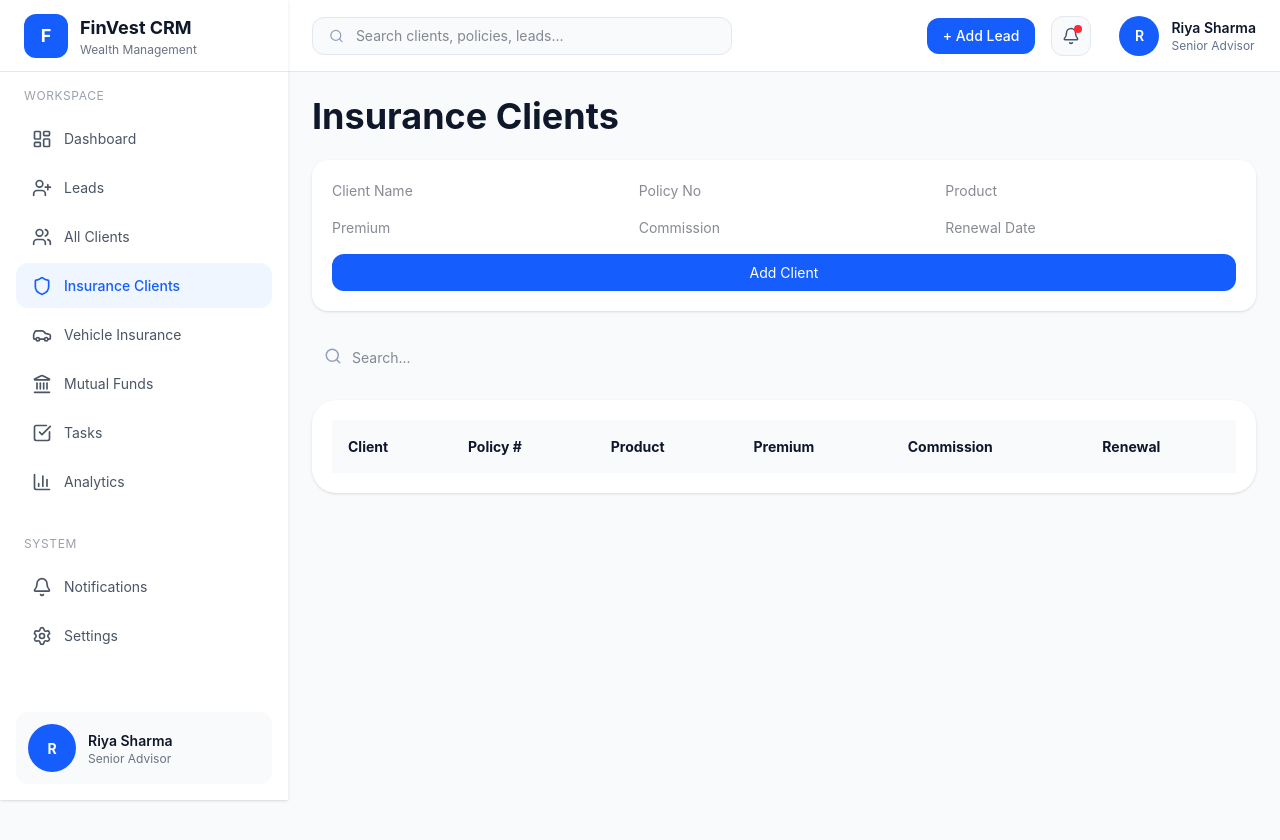
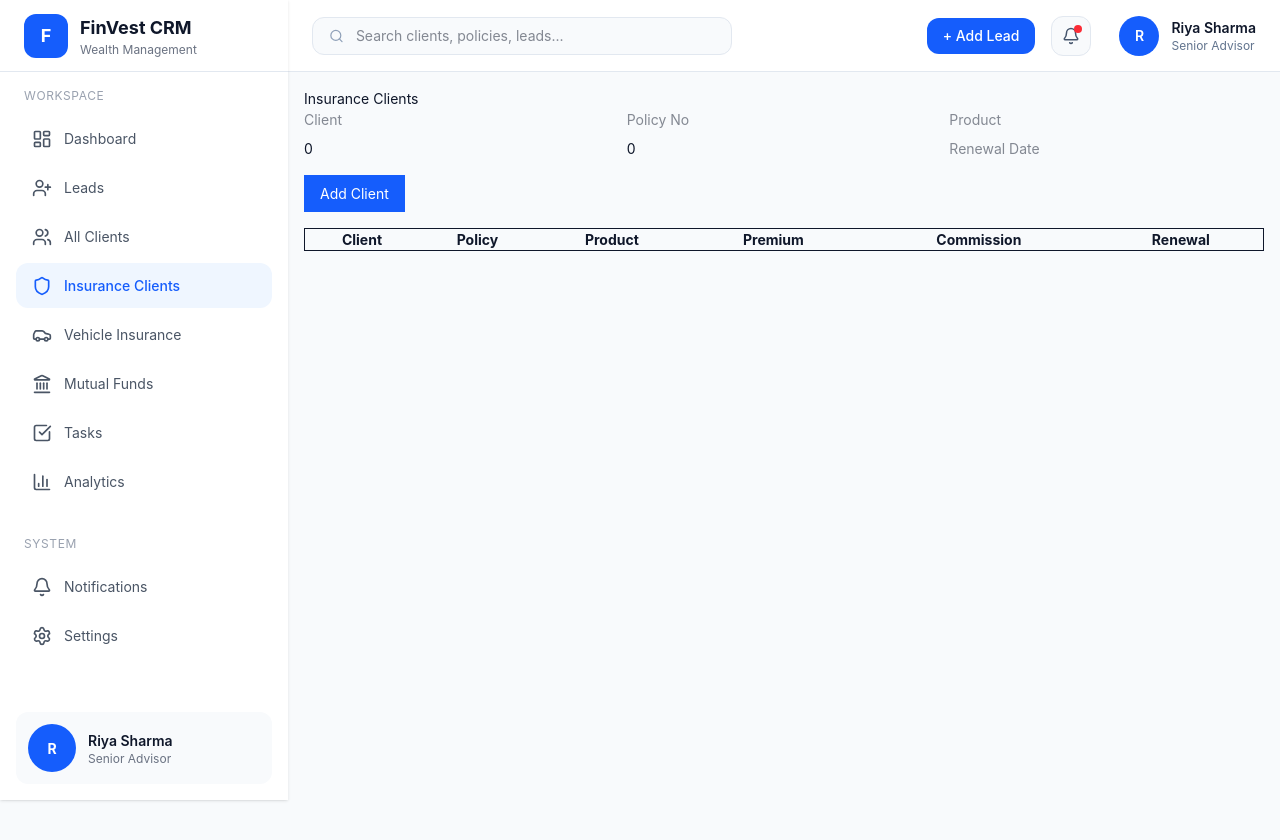
Before and after one commit to dhanlaxmicrm1-maker/crm-front, a React (Vite) app: page /insurance-clients in a window 1280 px wide. Shown: the top 840 px of the page. After the commit the page ends 800 px from the top, so only its background shows below. Built offline with nearby package versions, Linux system fonts and the light colour scheme.

Commit message:
Update InsuranceClients.tsx

```diff
--- a/src/pages/InsuranceClients.tsx
+++ b/src/pages/InsuranceClients.tsx
@@ -1,112 +1,100 @@
 import { useState } from "react";
-import { Search } from "lucide-react";
+
+type InsuranceClient = {
+  id: number;
+  client: string;
+  policyNo: string;
+  product: string;
+  premium: number;
+  commission: number;
+  renewal: string;
+};
 
 export default function InsuranceClients() {
-
-  const [clients, setClients] = useState([]);
-
-  const [form, setForm] = useState({
+  const [clients, setClients] = useState<InsuranceClient[]>([]);
+  const [form, setForm] = useState<Omit<InsuranceClient, "id">>({
     client: "",
     policyNo: "",
     product: "",
-    premium: "",
-    commission: "",
-    renewal: ""
+    premium: 0,
+    commission: 0,
+    renewal: "",
   });
 
-  const handleChange = (e) => {
-    setForm({ ...form, [e.target.name]: e.target.value });
+  const handleChange = (e: React.ChangeEvent<HTMLInputElement>) => {
+    const { name, value } = e.target;
+
+    setForm({
+      ...form,
+      [name]:
+        name === "premium" || name === "commission"
+          ? Number(value)
+          : value,
+    });
   };
 
   const addClient = () => {
     if (!form.client) return;
 
-    setClients([
-      ...clients,
-      {
+    const newClient: InsuranceClient = {
       id: Date.now(),
       ...form,
-        premium: Number(form.premium),
-        commission: Number(form.commission)
-      }
-    ]);
+    };
+
+    setClients([...clients, newClient]);
 
     setForm({
       client: "",
       policyNo: "",
       product: "",
-      premium: "",
-      commission: "",
-      renewal: ""
+      premium: 0,
+      commission: 0,
+      renewal: "",
     });
   };
 
   return (
-    <div className="p-6 bg-slate-50 min-h-screen">
+    <div className="p-4">
+      <h2>Insurance Clients</h2>
 
-      <h1 className="text-4xl font-bold mb-6">
-        Insurance Clients
-      </h1>
+      <div className="grid grid-cols-3 gap-2 mb-4">
+        <input name="client" value={form.client} onChange={handleChange} placeholder="Client" />
+        <input name="policyNo" value={form.policyNo} onChange={handleChange} placeholder="Policy No" />
+        <input name="product" value={form.product} onChange={handleChange} placeholder="Product" />
+        <input name="premium" value={form.premium} onChange={handleChange} placeholder="Premium" />
+        <input name="commission" value={form.commission} onChange={handleChange} placeholder="Commission" />
+        <input name="renewal" value={form.renewal} onChange={handleChange} placeholder="Renewal Date" />
+      </div>
 
-      {/* 🔥 FORM */}
-      <div className="bg-white p-5 rounded-2xl mb-6 shadow-sm grid grid-cols-3 gap-4">
-
-        <input name="client" value={form.client} onChange={handleChange} placeholder="Client Name" className="input" />
-        <input name="policyNo" value={form.policyNo} onChange={handleChange} placeholder="Policy No" className="input" />
-        <input name="product" value={form.product} onChange={handleChange} placeholder="Product" className="input" />
-
-        <input name="premium" value={form.premium} onChange={handleChange} placeholder="Premium" className="input" />
-        <input name="commission" value={form.commission} onChange={handleChange} placeholder="Commission" className="input" />
-        <input name="renewal" value={form.renewal} onChange={handleChange} placeholder="Renewal Date" className="input" />
-
-        <button
-          onClick={addClient}
-          className="col-span-3 bg-blue-600 text-white py-2 rounded-xl"
-        >
+      <button onClick={addClient} className="bg-blue-600 text-white px-4 py-2">
         Add Client
       </button>
 
-      </div>
-
-      {/* 🔍 SEARCH */}
-      <div className="relative w-[420px] mb-5">
-        <Search className="absolute left-3 top-3 text-slate-400" size={18} />
-        <input placeholder="Search..." className="w-full bg-slate-50 rounded-xl pl-10 py-3 outline-none" />
-      </div>
-
-      {/* 📊 TABLE */}
-      <div className="bg-white rounded-3xl shadow-sm p-5 overflow-x-auto">
-
-        <table className="w-full">
-
-          <thead className="bg-slate-50">
+      <table className="w-full mt-4 border">
+        <thead>
           <tr>
-              <th className="p-4 text-left">Client</th>
-              <th className="p-4 text-left">Policy #</th>
-              <th className="p-4 text-left">Product</th>
-              <th className="p-4 text-left">Premium</th>
-              <th className="p-4 text-left">Commission</th>
-              <th className="p-4 text-left">Renewal</th>
+            <th>Client</th>
+            <th>Policy</th>
+            <th>Product</th>
+            <th>Premium</th>
+            <th>Commission</th>
+            <th>Renewal</th>
           </tr>
         </thead>
 
         <tbody>
           {clients.map((c) => (
-              <tr key={c.id} className="hover:bg-slate-50">
-                <td className="p-4">{c.client}</td>
-                <td className="p-4">{c.policyNo}</td>
-                <td className="p-4">{c.product}</td>
-                <td className="p-4">₹{c.premium}</td>
-                <td className="p-4 text-green-600">₹{c.commission}</td>
-                <td className="p-4">{c.renewal}</td>
+            <tr key={c.id}>
+              <td>{c.client}</td>
+              <td>{c.policyNo}</td>
+              <td>{c.product}</td>
+              <td>{c.premium}</td>
+              <td>{c.commission}</td>
+              <td>{c.renewal}</td>
             </tr>
           ))}
         </tbody>
-
       </table>
-
-      </div>
-
     </div>
   );
 }
```
Lines whose indentation alone changed are shown as unchanged.
